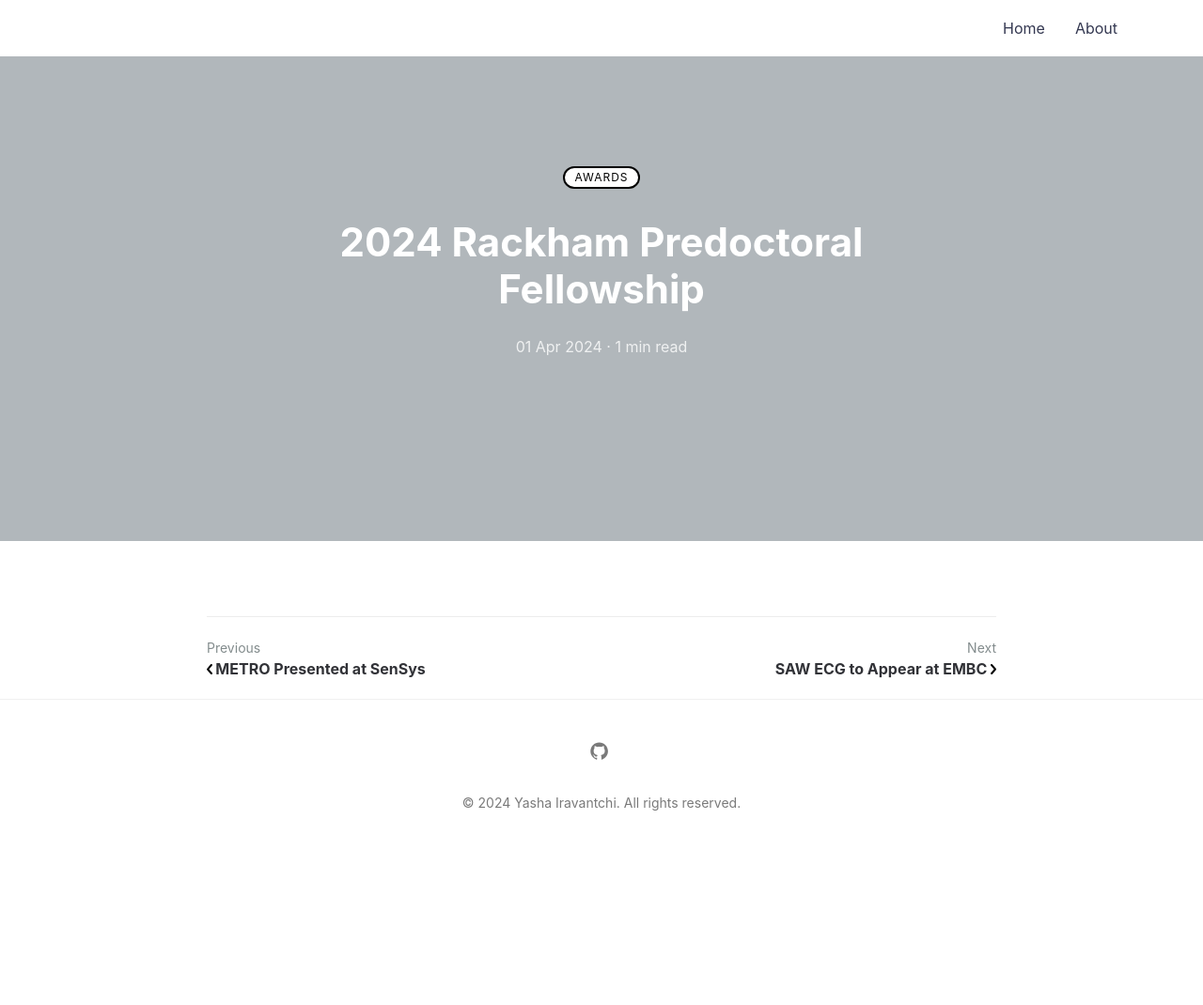
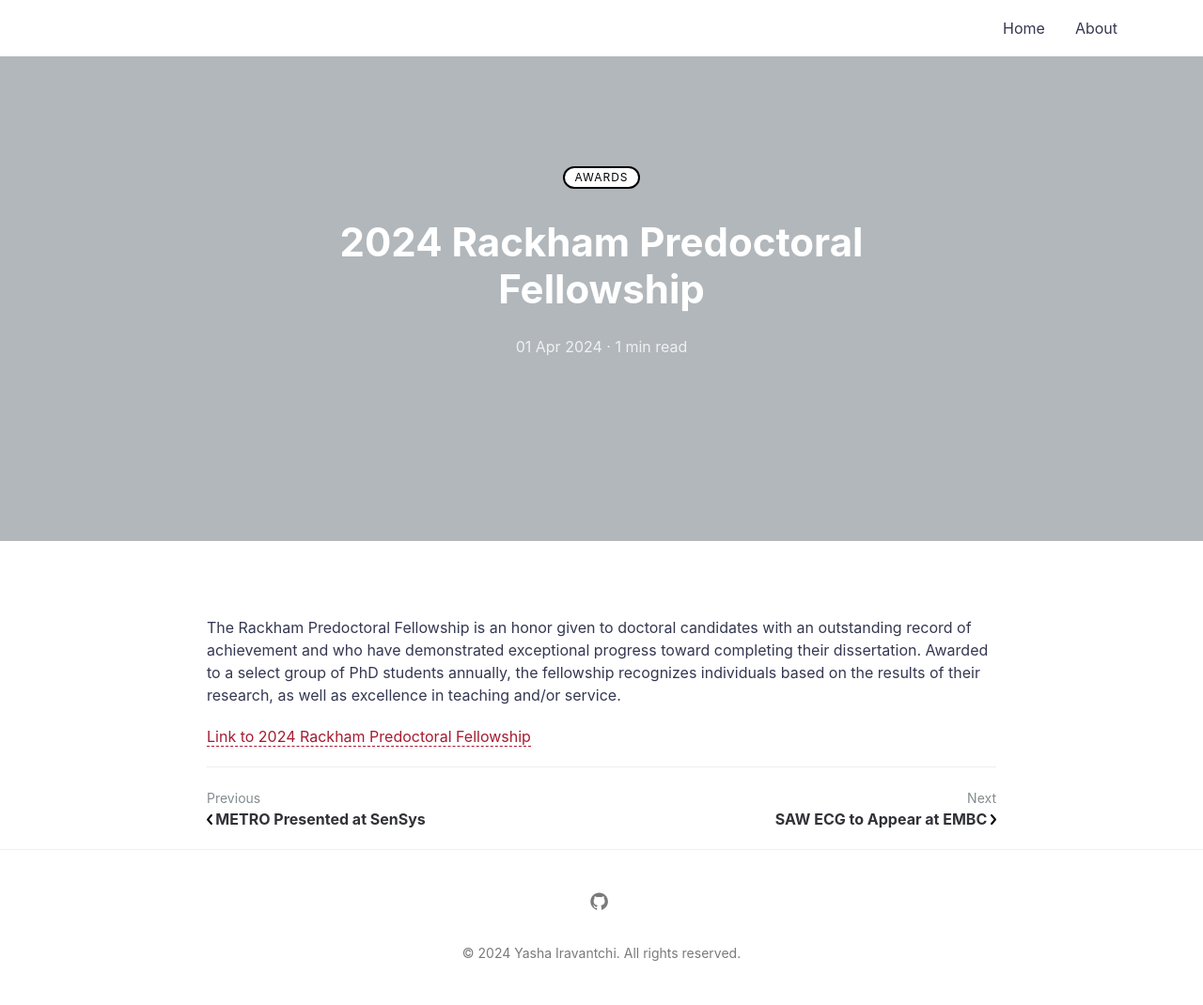
Before and after one commit to yashairavantchi/yashairavantchi.github.io, a Jekyll site: the page built from _posts/2024-04-1-RackhamFellowship.md, in a window 1280 px wide. Shown: the whole page at 94% size. Built offline with Jekyll 4.4.1, drawn with Linux system fonts in a browser that asks for light colours; a script that is not in the unit is left out; before the commit the page ends 910 px from its top, so only the background shows below that.

Commit message:
Update 2024-04-1-RackhamFellowship.md

```diff
--- a/_posts/2024-04-1-RackhamFellowship.md
+++ b/_posts/2024-04-1-RackhamFellowship.md
@@ -5,3 +5,7 @@ featured-img:
 mathjax: true
 category: Awards
 ---
+
+The Rackham Predoctoral Fellowship is an honor given to doctoral candidates with an outstanding record of achievement and who have demonstrated exceptional progress toward completing their dissertation. Awarded to a select group of PhD students annually, the fellowship recognizes individuals based on the results of their research, as well as excellence in teaching and/or service.
+
+[Link to 2024 Rackham Predoctoral Fellowship](https://cse.engin.umich.edu/stories/yasha-iravantchi-receives-rackham-predoctoral-fellowship)
```
